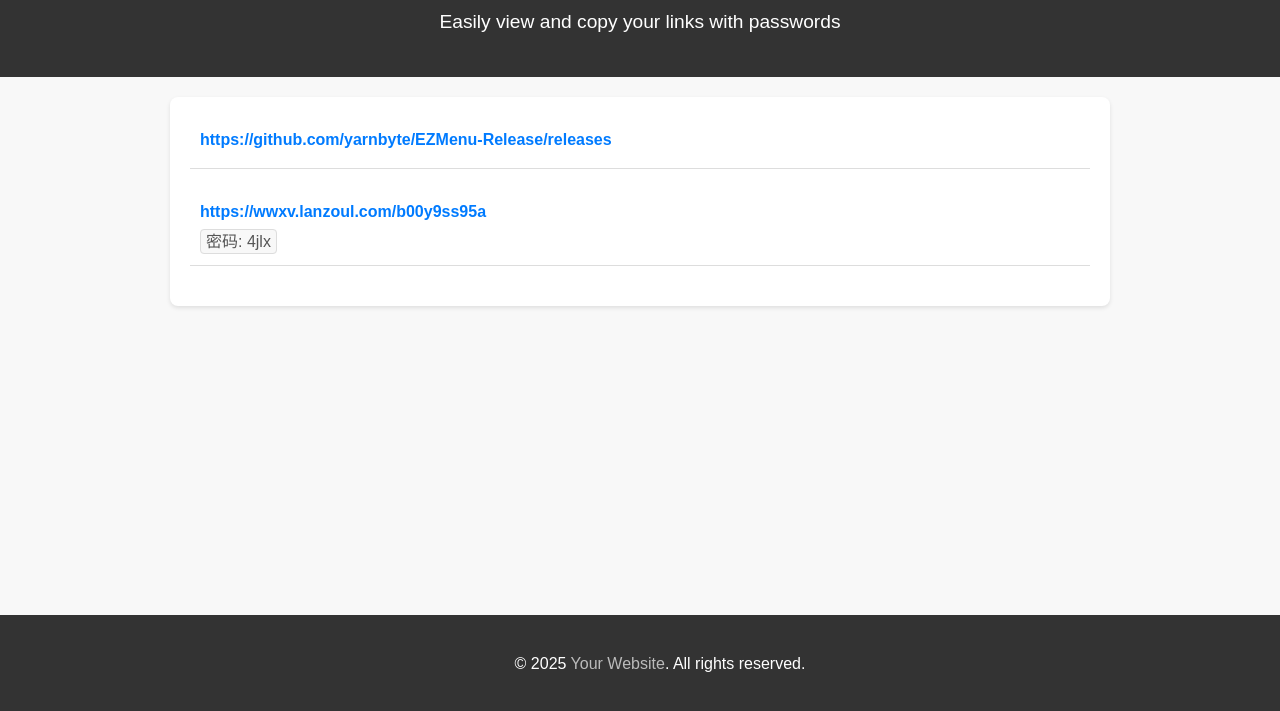
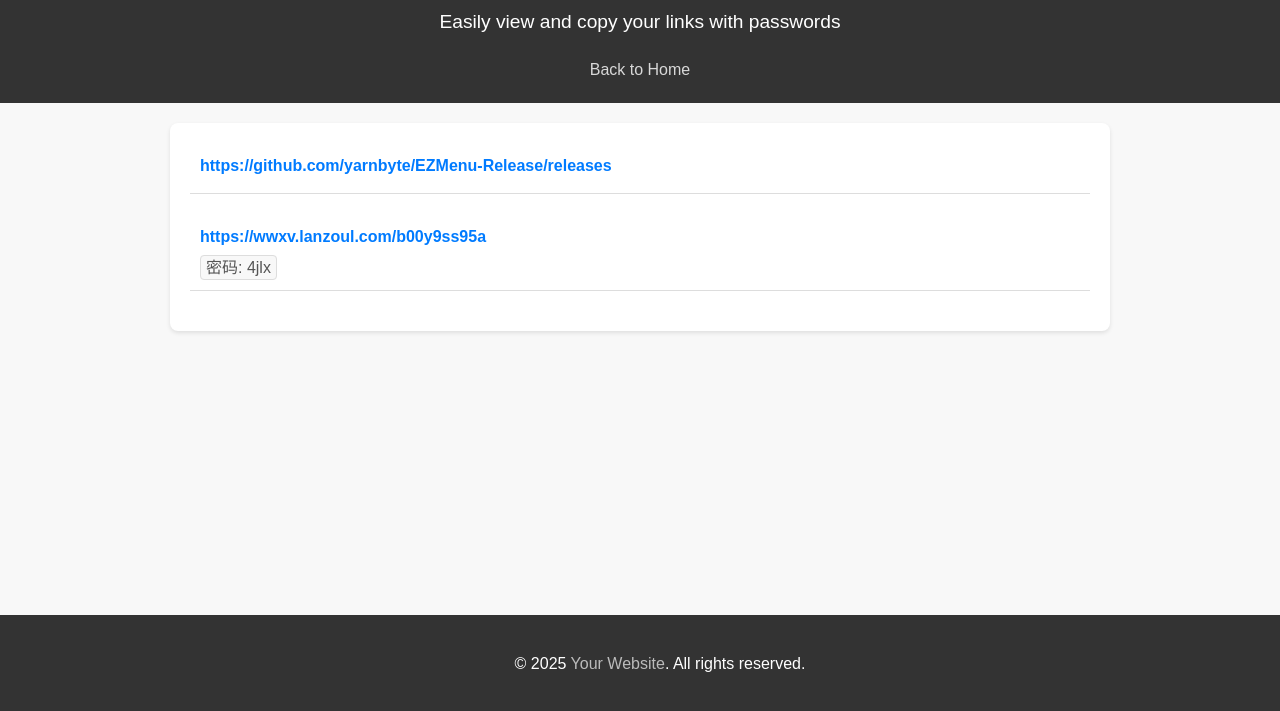
Before and after one commit to yarnbyte/EZMenu-Release, a plain HTML site: page links.html in a window 1280 px wide. Shown: the part 87-798 px from the top of the page. Drawn offline with Linux system fonts and the light colour scheme.

Commit message:
back to home to links

```diff
--- a/links.html
+++ b/links.html
@@ -105,6 +105,7 @@
   <header>
     <h1>Link Viewer</h1>
     <p>Easily view and copy your links with passwords</p>
+    <a href="index.html" style="color: #d8d8d8; text-decoration: none;">Back to Home</a>
   </header>
 
   <div class="content" id="content">
```
